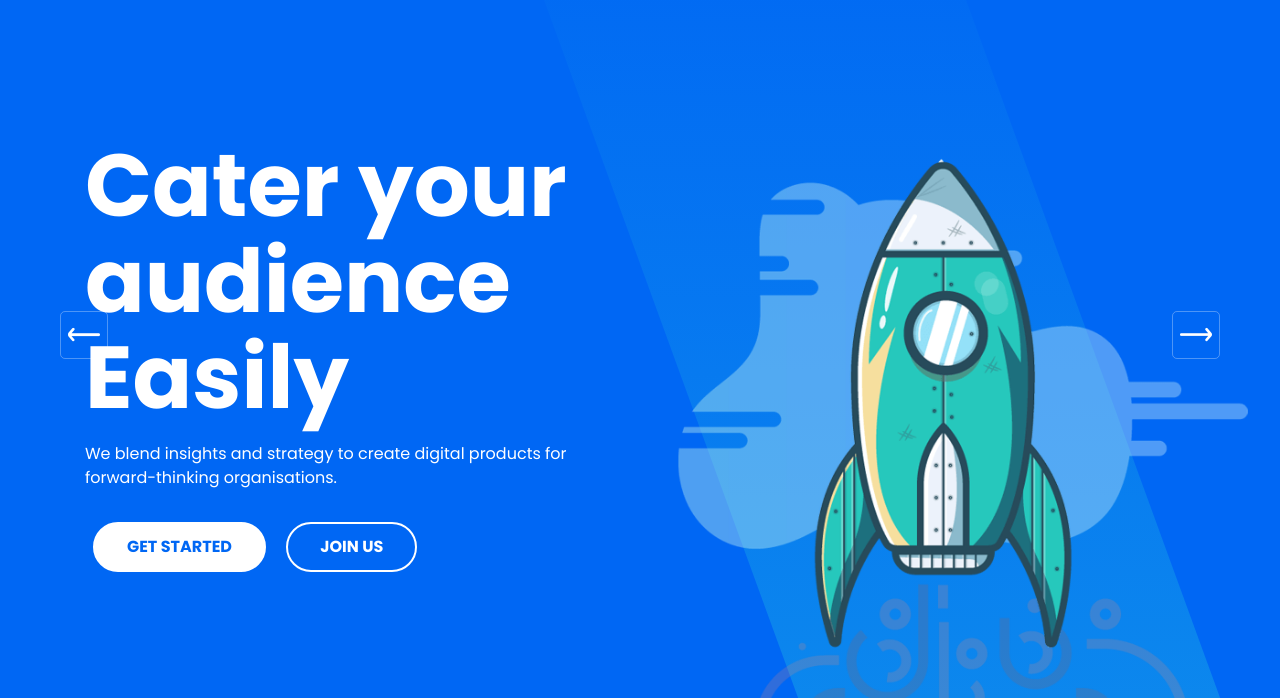
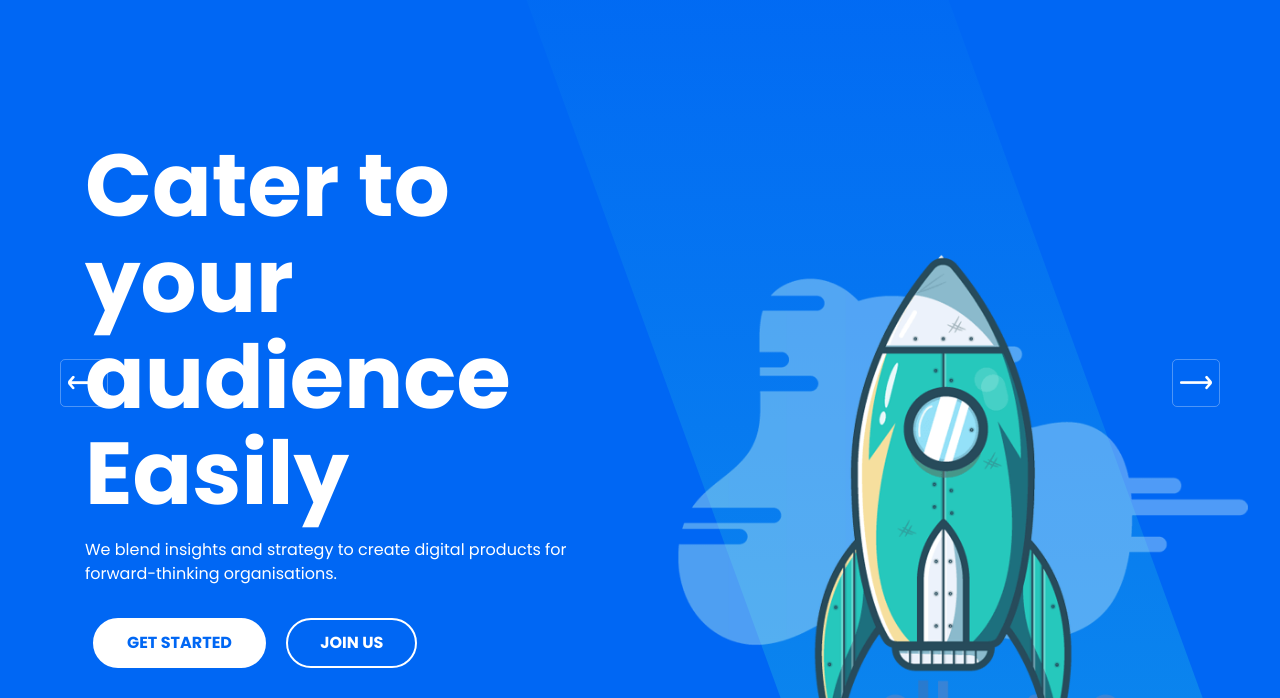
Before and after one commit to Santhusha-bit/ContentBusiness, a plain HTML site: page index.html in a window 1280 px wide. Shown: the part 102-800 px from the top of the page. Drawn offline with Linux system fonts and the light colour scheme.

Commit message:
Initial Setup

```diff
--- a/index.html
+++ b/index.html
@@ -143,7 +143,7 @@
                         <div class="row">
                             <div class="col-lg-6">
                                 <div class="slider-content">
-                                    <h1 class="title">Cater your audience Easily</h1>
+                                    <h1 class="title">Cater to your audience Easily</h1>
                                     <p class="text">We blend insights and strategy to create digital products for
                                         forward-thinking organisations.</p>
                                     <ul class="slider-btn rounded-buttons">
```
